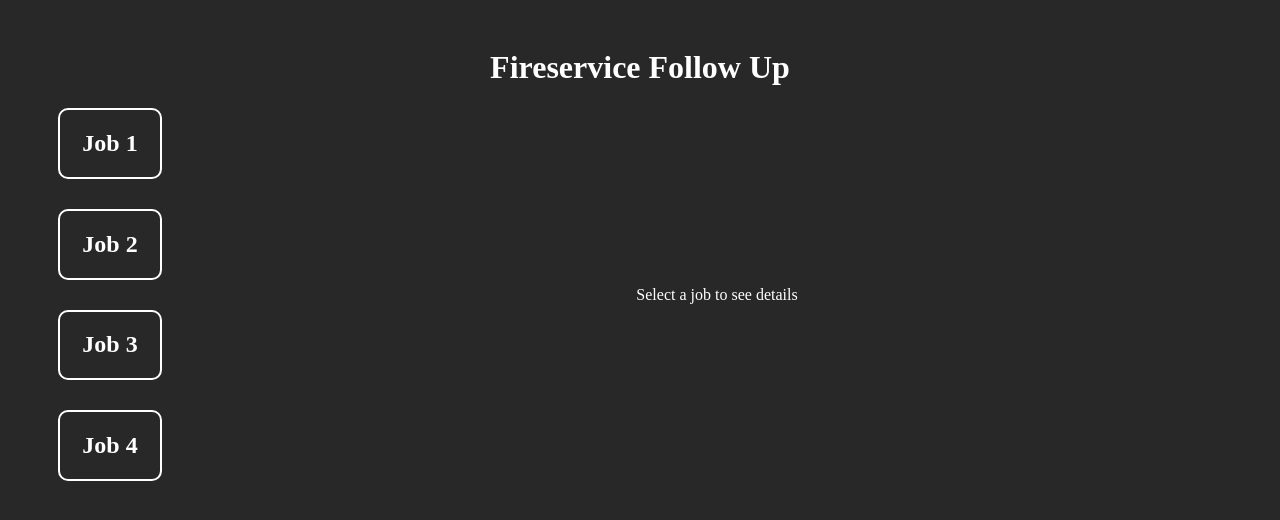
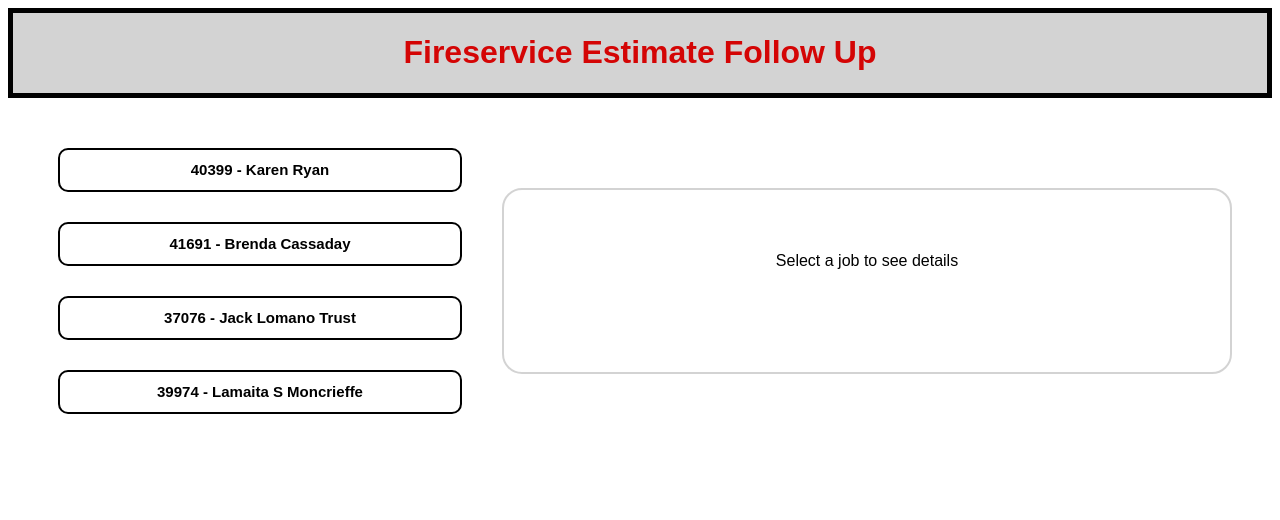
Before and after one commit to patrickriley1/fireservicefollowup, a React (Vite) app: page / in a window 1280 px wide. Shown: the top 520 px of the page. Built offline with nearby package versions, Linux system fonts and the light colour scheme.

Commit message:
nathaniels changes

```diff
--- a/src/App.css
+++ b/src/App.css
@@ -1,16 +1,20 @@
 .header {
-    text-align: center;
-    padding-top: 20px;
+  border: 5px solid var(--color2);
+  background-color: var(--color5);
+  padding: 0px;
+  margin-bottom: 50px;
 }
 
 .header h1 {
-    color: var(--color2);
+  color: var(--color3);
+  text-align: center;
 }
 
 .jobs {
   display: flex;
   flex-direction: column;
-    justify-content: center;
+  justify-content: flex-start; /* anchor to top */
+  align-items: flex-start; /* optional: left align items */
   color: var(--color2);
   gap: 30px;
   margin-left: 50px;
@@ -19,27 +23,28 @@
 
 .job {
   border: 2px solid var(--color2);
-    width: 100px;
+  width: 400px;
+  height: 40px;
   text-align: center;
   border-radius: 10px;
+  align-content: center;
+  transition: 0.3s ease;
+}
+
+.job h2 {
+  font-size: var(--job-font-size);
+  margin: 8px 0;
 }
 
 .job:hover {
-    background-color: var(--color2);
-    color: var(--color1);
+  background-color: var(--color5);
+  color: var(--color2);
+  transform: scale(1.05);
 }
 
 .job:active {
   background-color: rgb(200, 200, 200);
   color: var(--color1);
-}
-
-
-.view-icon {
-    width: 30px;
-    height: 30px;
-    margin-left: 5px;
-    color: var(--color2);
 }
 
 .content {
@@ -55,7 +60,15 @@
   align-items: center;
   text-align: center;
   justify-content: center;
-  color: var(--color2);
+  border: 2px solid var(--color5);
+  border-radius: 20px;
+  padding-bottom: 40px;
+  margin: 40px;
+}
+
+.job-details:hover {
+  box-shadow: 2px 2px 4px var(--color5);
+  background-color: var(--color5);
 }
 
 .edit-message {
@@ -66,3 +79,7 @@
   justify-content: center;
   color: var(--color2);
 }
+
+.message {
+  max-width: 40vw;
+}
--- a/src/App.jsx
+++ b/src/App.jsx
@@ -1,51 +1,70 @@
-import { useState } from 'react'
-import './App.css'
+import React from "react";
+import { useState } from "react";
+import "./index.css";
+import "./app.css";
 
 function App() {
   const [jobs, setJobs] = useState([
-    { id: 1, name: 'Job 1', recipient: 'Recipient 1', message: 'Hi there! We need you to pay up. It has been too long, please take action.' },
-    { id: 2, name: 'Job 2', recipient: 'Recipient 2', message: 'Message 2' },
-    { id: 3, name: 'Job 3', recipient: 'Recipient 3', message: 'Message 3' },
-    { id: 4, name: 'Job 4', recipient: 'Recipient 4', message: 'Message 4' }
-  ])
-  const [selectedJob, setSelectedJob] = useState(null)
-  const [isEditing, setIsEditing] = useState(false)
-  const [editedMessage, setEditedMessage] = useState('')
+    {
+      id: 40399,
+      name: "Karen Ryan",
+      recipient: "nriley@fireserviceusa.com",
+      message:
+        "Dear Ms. Ryan, I hope this message finds you well. I am writing to follow up regarding the repair estimate we sent on August 27, 2025, for your property (Job ID 40399). We understand that the repairs have been on hold pending approval of the full remediation and that you are currently coordinating with the HOA on the remediation process. Please know that our team remains ready to assist you whenever you are prepared to move forward. If you have any questions about the estimate or the next steps, or if there is anything we can do to support you during this process, please feel free to contact Cameron Holmes, our Project Manager, at 239-823-7641, or reach out to me directly at 239-533-9718. Thank you for the opportunity to assist you. We look forward to working with you when you are ready to proceed. Best regards, Melissa Calcano Customer Service Administrator Fireservice Emergency Disaster Response Phone: 239-533-9718 ",
+    },
+    { id: 41691, name: "Brenda Cassaday", recipient: "nwriley14@gmail.com", message: "Dear Ms. Cassaday, I hope this message finds you well. I am reaching out to follow up on the estimate we sent on December 10th regarding the repairs needed at your property. We understand from your previous communication that you have chosen to have another party handle the repair work. We want to ensure that you received all the billing details and the invoice for the mitigation services we provided. If you did not receive these documents or if you need us to resend them, please let us know. For your convenience, the invoice can be paid directly by clicking the blue payment link at the bottom of the invoice. We accept credit cards, ACH, EFT, and checks. Should you prefer to process payment over the phone, you can reach me directly at 239-744-2232. If you have any additional questions or require further assistance, please do not hesitate to contact me or Cameron Holmes at 239-823-7641. Thank you again for the opportunity to assist you. Kind regards, Melissa Calcano Customer Service Administrator Fireservice Emergency Disaster Response Phone: 239-744-2232 Email: mcalcano@fireserviceusa.com" },
+    { id: 37076, name: "Jack Lomano Trust", recipient: "nriley@fireserviceusa.com", message: "Message 3" },
+    { id: 39974, name: "Lamaita S Moncrieffe", recipient: "nwriley14@gmail.com", message: "Message 4" },
+  ]);
+  const [selectedJob, setSelectedJob] = useState(null);
+  const [isEditing, setIsEditing] = useState(false);
+  const [editedMessage, setEditedMessage] = useState("");
+  const [messageSent, setMessageSent] = useState(false);
 
   const handleEdit = () => {
-    const job = jobs.find(job => job.id === selectedJob)
-    setEditedMessage(job ? job.message : '')
-    setIsEditing(true)
-  }
+    const job = jobs.find((job) => job.id === selectedJob);
+    setEditedMessage(job ? job.message : "");
+    setIsEditing(true);
+  };
 
   const handleSave = () => {
-    setJobs(jobs.map(job =>
-      job.id === selectedJob ? { ...job, message: editedMessage } : job
-    ))
-    setIsEditing(false)
-  }
+    setJobs(
+      jobs.map((job) =>
+        job.id === selectedJob ? { ...job, message: editedMessage } : job
+      )
+    );
+    setIsEditing(false);
+  };
 
-  const selected = jobs.find(job => job.id === selectedJob)
+  const selected = jobs.find((job) => job.id === selectedJob);
 
   return (
     <div>
-      <div className='header'>
-        <h1>Fireservice Follow Up</h1>
+      <div className="header">
+        <h1>Fireservice Estimate Follow Up</h1>
       </div>
-      <div className='content'>
-        <div className='jobs'>
+      <div className="content">
+        <div className="jobs">
           {jobs.map((job) => (
-            <div key={job.id} className='job' onClick={() => { setSelectedJob(job.id); setIsEditing(false); }}>
-              <h2>{job.name}</h2>
+            <div
+              key={job.id}
+              className="job"
+              onClick={() => {
+                setSelectedJob(job.id);
+                setIsEditing(false);
+              }}
+            >
+              <h2>{job.id} - {job.name}</h2>
             </div>
           ))}
         </div>
-        <div className='job-details'>
+        <div className="job-details">
           {selected ? (
             <>
-              <h2>{selected.name}</h2>
-              <p>{selected.recipient}</p>
-              <p>{selected.message}</p>
+              <h2>{selected.id} - {selected.name}</h2>
+              <p>To:{selected.recipient}</p>
+              <p>Subject: Follow Up on Repair Estimate</p>
+              <p className="message">Body:{selected.message}</p>
               <button>Send</button>
               <button onClick={handleEdit}>Edit</button>
             </>
@@ -53,11 +72,11 @@ function App() {
             <p>Select a job to see details</p>
           )}
           {isEditing && (
-            <div className='edit-message'>
+            <div className="edit-message">
               <h3>Edit Message</h3>
               <textarea
                 value={editedMessage}
-                onChange={e => setEditedMessage(e.target.value)}
+                onChange={(e) => setEditedMessage(e.target.value)}
                 placeholder="Message"
               />
               <button onClick={handleSave}>Save</button>
@@ -66,7 +85,7 @@ function App() {
         </div>
       </div>
     </div>
-  )
+  );
 }
 
-export default App
+export default App;
--- a/src/index.css
+++ b/src/index.css
@@ -1,6 +1,13 @@
 :root {
-    --color1: rgb(40, 40, 40);
-    --color2: rgb(255, 255, 255);
+    font-family: Arial, Helvetica, sans-serif;
+    --color1: white;
+    --color2: black;
+    --color3: rgb(212, 5, 5);
+    --color4: rgba(0, 0, 255, 0.553);
+    --color5: rgba(128, 128, 128, 0.344);
+    --job-font-size: 15px;
+}
 
+body {
     background-color: var(--color1);
 }
```
Lines whose indentation alone changed are shown as unchanged.
